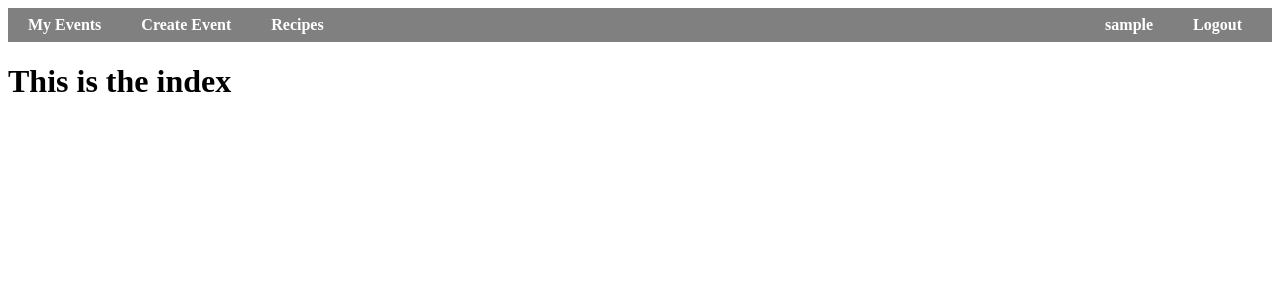
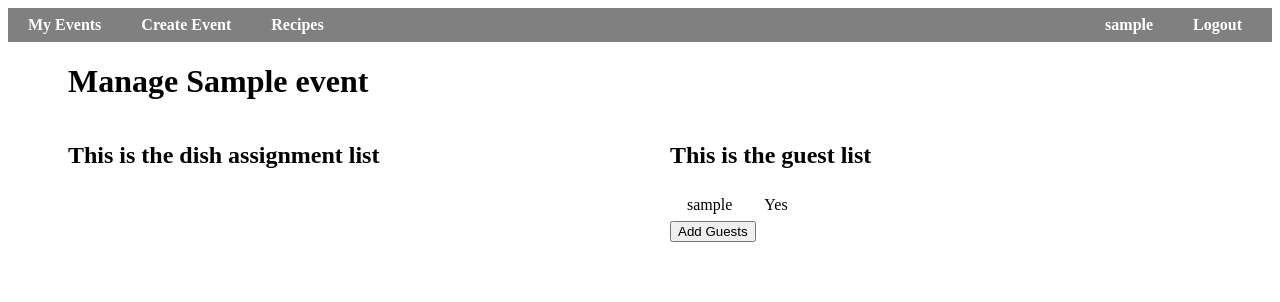
Before and after one commit to seanrossi/luckyFeast, a Django app: page /event_details?id=1 in a window 1280 px wide. Shown: the top 302 px of the page. Run offline with Django 3.2, Linux system fonts and the light colour scheme; a user stored in the database is signed in; tables that the repository leaves empty hold one stand-in row (values such as "Sample post").

Commit message:
Implemented invited guests list.

```diff
--- a/potlucks/models.py
+++ b/potlucks/models.py
@@ -31,9 +31,10 @@ class Assignment(models.Model):
     event = models.ForeignKey(Event, on_delete=models.CASCADE)
 
 class Guest_Instance(models.Model):
-    guest = models.ForeignKey(User, on_delete=models.CASCADE)
+    guest = models.ForeignKey(User, on_delete=models.CASCADE, null=True)
+    email = models.CharField(max_length=30, default="")
     event = models.ForeignKey(Event, on_delete=models.CASCADE)
-    rsvp_status = models.BooleanField
+    rsvp_status = models.BooleanField(default=False)
     assignment = models.ForeignKey(Assignment, on_delete=models.SET_NULL, null=True)
 
 class Ingredient(models.Model):
--- a/potlucks/templates/potlucks/event_details.html
+++ b/potlucks/templates/potlucks/event_details.html
@@ -1,5 +1,29 @@
 {% include "potlucks/navbar.html" %}
 {% load static %}
+<link rel="stylesheet" type="text/css" href="{% static 'potlucks/main.css' %}">
+<link rel="stylesheet" type="text/css" href="{% static 'potlucks/table-list.css' %}">
 <div class="main">
-<h1>This is the index</h1>
+<h1>Manage {{ event.name }}</h1>
+
+<div class="table-list" id="dish_table" style="float: left; width: 50%;">
+<h2>This is the dish assignment list</h2>
 </div>
+
+<div class="table-list" id="guest_table" style="float: left; width: 50%;">
+<h2>This is the guest list</h2>
+<table>
+{% for guest in event.guest_instance_set.all %}
+    <tr>
+    <td>{% if guest.guest %}{{ guest.guest.username }}{% else %}{{ guest.email }}{% endif %}</td>
+    <td>{% if guest.rsvp_status is True %} Yes {% else %} No {% endif %}</td>
+    </tr>
+{% endfor %}
+</table>
+<form action="{% url 'potlucks:event_add_guests' %}" method="POST">
+    {% csrf_token %}
+    <input type="hidden" name="id" value="{{ event.pk }}" />
+    <input type="submit" value="Add Guests" />
+</form>
+</div>
+
+</div>
--- a/potlucks/urls.py
+++ b/potlucks/urls.py
@@ -16,4 +16,6 @@ urlpatterns = [
     path('event_details', views.event_details, name='event_details'),
     path('event_dishes', views.event_dishes, name='event_dishes'),
     path('event_enter', views.event_enter, name='event_enter'),
+    path('event_add_guests', views.event_add_guests, name='event_add_guests'),
+    path('event_enter_guest', views.event_enter_guest, name='event_enter_guest'),
 ]
--- a/potlucks/views.py
+++ b/potlucks/views.py
@@ -3,7 +3,7 @@ from django.http import HttpResponse, HttpResponseRedirect
 from django.urls import reverse
 from django.contrib.auth import authenticate, login, logout
 from django.contrib.auth.models import User
-from .models import Event, Dish_Type_Main
+from .models import Event, Dish_Type_Main, Guest_Instance
 import datetime
 
 def index(request):
@@ -40,6 +40,12 @@ def user_enter(request):
 
     user = User.objects.create_user(username, email, password)
     login(request, user)
+
+    #Resolve any guest_instances for matching email
+    instance_list = Guest_Instance.objects.filter(email=email)
+    for instance in instance_list:
+        instance.guest = user
+        instance.save()
     return render(request, 'potlucks/event_index.html')
 
 def user_profile(request):
@@ -63,7 +69,11 @@ def create_event(request):
     return render(request, 'potlucks/create_event.html', context)
 
 def event_details(request):
-    return render(request, 'potlucks/event_details.html')
+    user = request.user
+    event_id = request.GET['id']
+    event = Event.objects.get(pk=event_id)
+    context = {'event': event}
+    return render(request, 'potlucks/event_details.html', context)
 
 def event_enter(request):
     user = request.user
@@ -107,4 +117,25 @@ def event_dishes(request):
     dish_types = Dish_Type_Main.objects.all()
     context = {'event': event, 'dish_types':dish_types}
     return render(request, 'potlucks/event_dishes.html', context)
+
+def event_add_guests(request):
+    user = request.user
+    event_id = request.POST['id']
+    event = Event.objects.get(pk=event_id)
+    context = {'event': event}
+    return render(request, 'potlucks/event_add_guests.html', context)
+
+def event_enter_guest(request):
+    event_id = request.POST['id']
+    event = Event.objects.get(pk=event_id)
+    guest_email = request.POST['email']
+    g_instance = event.guest_instance_set.create(email=guest_email, rsvp_status=False)
+    guest_user = User.objects.filter(email=guest_email)
+    if guest_user.exists():
+        guest_user = User.objects.get(email=guest_email)
+        g_instance.guest=guest_user
+        g_instance.save()
+    context = {'event': event}
+    return render(request, 'potlucks/event_details.html', context)
+
 # Create your views here.
```
Also changed, not shown: potlucks/templates/potlucks/event_add_guests.html (added, +22 -0 lines), potlucks/templates/potlucks/event_index.html (+5 -5 lines), potlucks/migrations/0002_auto_20180709_2037.py (added), potlucks/migrations/0003_guest_instance_rsvp_status.py (added), potlucks/migrations/0004_auto_20180710_0006.py (added), 6 other files.
